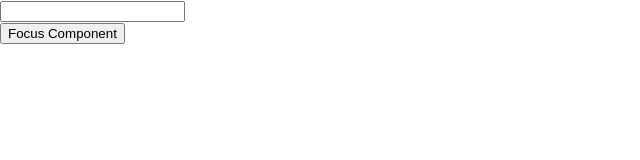
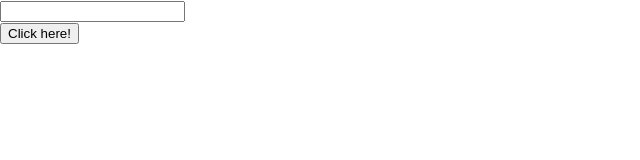
Before and after one commit to guru449/ReactTutorial, a React (Create React App) app: page / in a window 1280 px wide. Shown: the top 160 px of the page, without its empty margins (0-640 px from the left). Built offline with nearby package versions, Linux system fonts and the light colour scheme.

Commit message:
forwarding refs

```diff
--- a/src/App.js
+++ b/src/App.js
@@ -72,13 +72,15 @@ import Table from './Table'
 import ParentComp from './ParentComp'
 import RefsDemo from './RefsDemo'
 import FocusComponent from './FocusComponent'
+import FRParent from './FRParent'
 
 
 export class App extends Component {
   render() {
     return (
       <div>
-        <FocusComponent></FocusComponent>
+        <FRParent></FRParent>
+        {/* <FocusComponent></FocusComponent> */}
         {/* <RefsDemo></RefsDemo> */}
         {/* <ParentComp></ParentComp> */}
       {/* <Table ></Table> */}
--- /dev/null
+++ b/src/FRInput.js
@@ -0,0 +1,11 @@
+import React from 'react'
+
+
+const FRInput = React.forwardRef((props, ref) => {
+    return (
+        <div>
+          <input type="text" ref = {ref}></input>
+        </div>
+      )
+})
+export default FRInput
--- /dev/null
+++ b/src/FRParent.js
@@ -0,0 +1,24 @@
+import React, { Component } from 'react'
+import FRInput from './FRInput'
+
+export class FRParent extends Component {
+    constructor(props) {
+      super(props)
+
+      this.parentRef = React.createRef()
+    }
+
+    handler = () => {
+        this.parentRef.current.focus()
+    }
+  render() {
+    return (
+      <div>
+        <FRInput ref={this.parentRef}></FRInput>
+        <button onClick={this.handler}>Click here!</button>
+      </div>
+    )
+  }
+}
+
+export default FRParent
```
